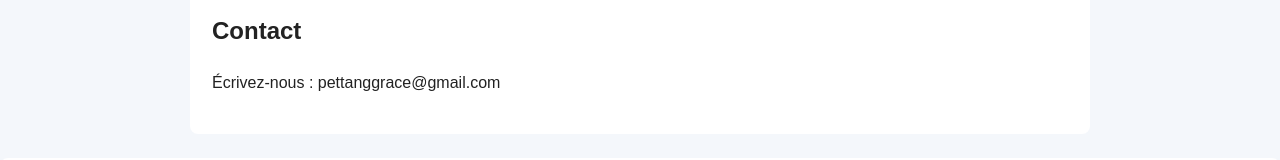
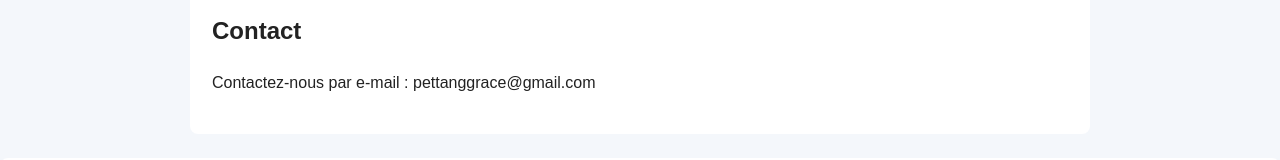
Before and after one commit to pettanggrace/MonSiteWeb, a plain HTML site: page index.html in a window 1280 px wide. Shown: the part 593-753 px from the top of the page. Drawn offline with Linux system fonts and the light colour scheme.

Commit message:
Modification de la phrase de contact sur branche-conflit

```diff
--- a/index.html
+++ b/index.html
@@ -26,7 +26,7 @@
         </section>
         <section id="contact">
             <h2>Contact</h2>
-            <p>Écrivez-nous : pettanggrace@gmail.com</p>
+            <p>Contactez-nous par e-mail : pettanggrace@gmail.com</p>
         </section>
     </main>
     <section id="temoignages">
```
